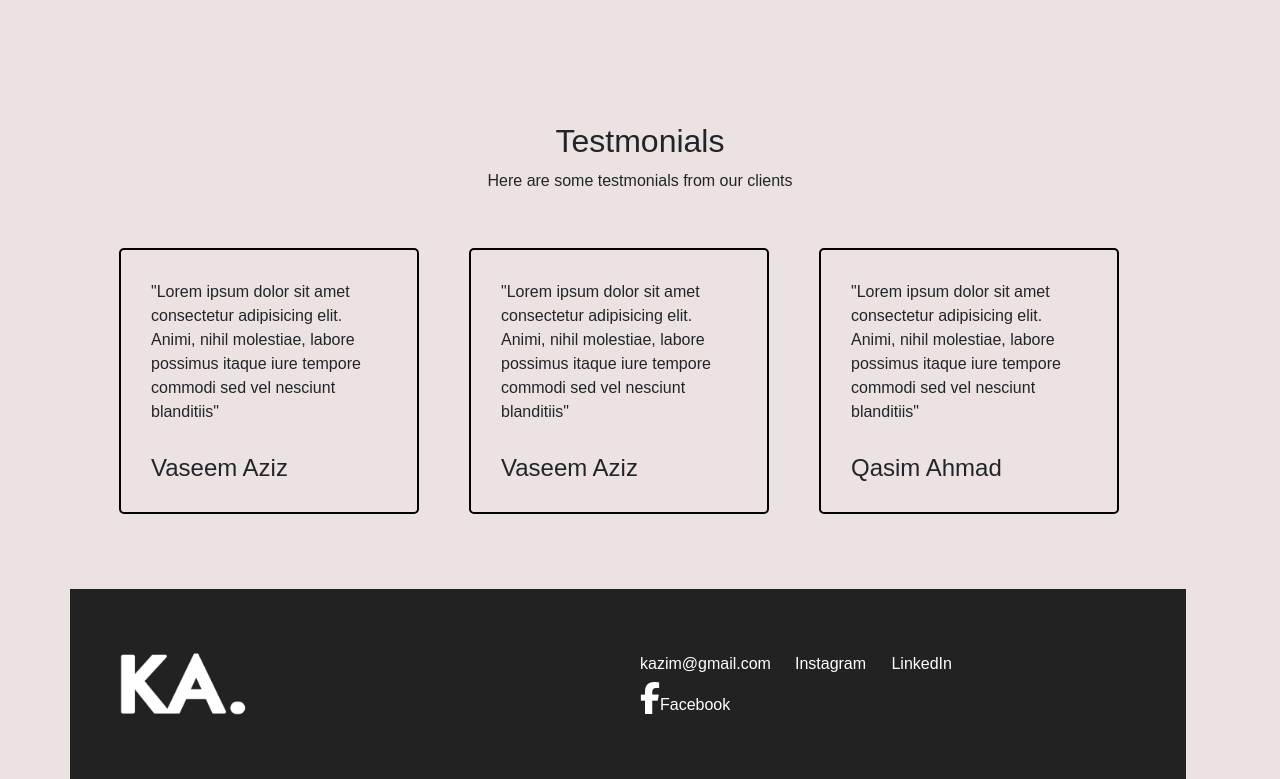
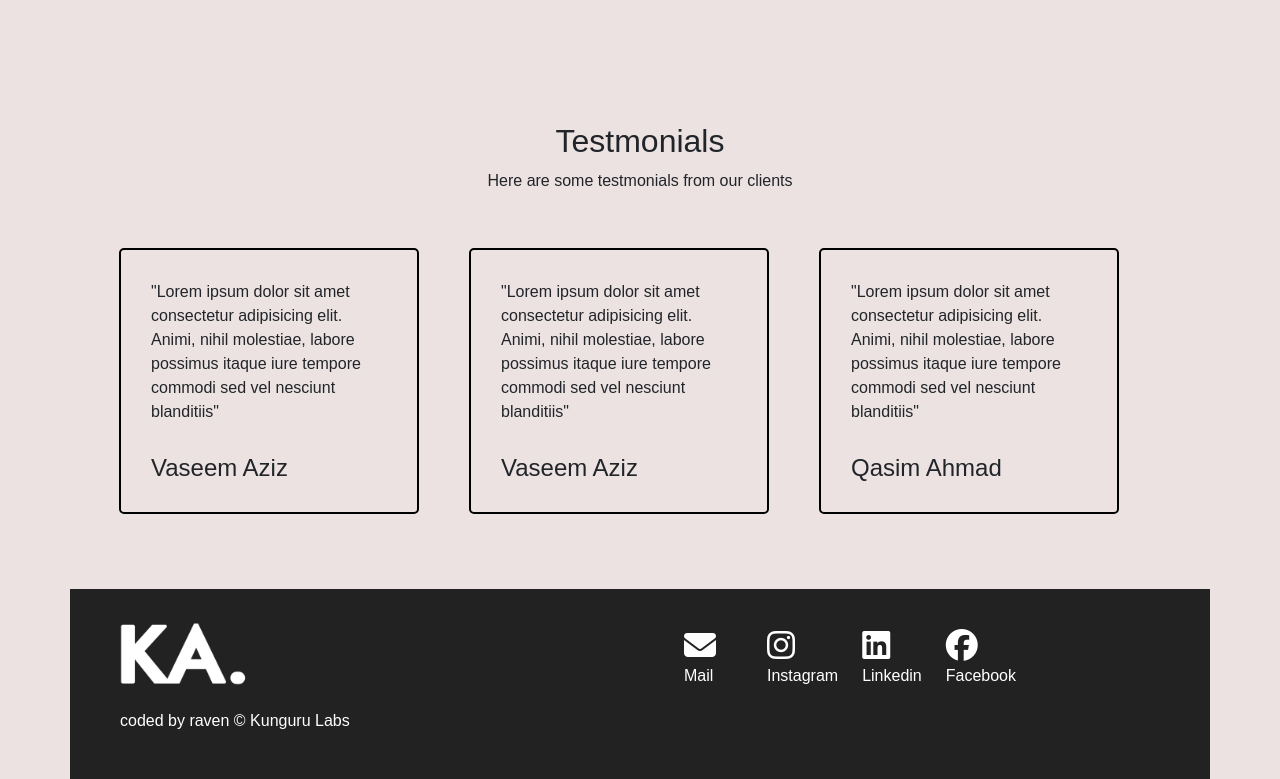
Before and after one commit to emalinjachi/kazim-website-template, a plain HTML site: page index.html in a window 1280 px wide. Shown: the part 1991-2770 px from the top of the page. Drawn offline with Linux system fonts and the light colour scheme.

Commit message:
footer fix

```diff
--- a/css/index.css
+++ b/css/index.css
@@ -9,10 +9,13 @@ body{
 
 #banner{
     margin-top: -10px;
-    background-color: #d9d9d9;
+    background-color: rgb(236, 226, 226);
     padding: 10px 50px;
+    box-shadow: 1px 1px 10px black;
 }
-
+#menu{
+    color: black;
+}
 
 
 
@@ -194,7 +197,7 @@ body{
 #footer{
 background-color: #222222;
 margin-top: 50px;
-padding: 60px 0px;
+padding: 30px 0px;
 }
 #logodown{
     margin-left: 30px;
@@ -203,11 +206,13 @@ padding: 60px 0px;
 }
 #foot-links{
     display: flex;
-    align-items: center;
+    margin-left: 20px;
 }
 #icon{
-    /* font-size: 2em;
-    margin-right: 20px; */
+
+    align-items: center;
+    margin-top: 10px;
+    margin-right: 10px;
 }
 #foot-links a{
     text-decoration: none;
@@ -218,3 +223,8 @@ padding: 60px 0px;
 .fa{
     color: white;
 }
+#copy{
+    padding-top: 20px;
+    color: white;
+    margin-left: 38px;
+}
--- a/index.html
+++ b/index.html
@@ -14,7 +14,7 @@
     <nav id="navbar" class="navbar navbar-expand-lg navbar-dark fixed-top" id="mainNav">
         <div id="banner" class="container-fluid">
             <a id="logotop" class="img-responsive" href="#home"><img src="images/ka-back.png" alt="..." width="75px" height="35px"/></a>
-            <button class="navbar-toggler" type="button" data-bs-toggle="collapse" data-bs-target="#navbarResponsive" aria-controls="navbarResponsive" aria-expanded="false" aria-label="Toggle navigation">
+            <button id="menu" class="navbar-toggler" type="button" data-bs-toggle="collapse" data-bs-target="#navbarResponsive" aria-controls="navbarResponsive" aria-expanded="false" aria-label="Toggle navigation">
                 Menu
                 <i class="fas fa-bars ms-1"></i>
             </button>
@@ -133,16 +133,17 @@
             </div>
         </div>
     </div>
-    <div id="footer" class="container-fluid row">
+    <div id="footer" class="row">
             <div id="logo" class="col-md-6">
                 <img id="logodown" class="img-responsive" src="images/white.png" alt="">
             </div>
             <div id="foot-links" class="container col-md-4 row">
-                <a class="col-sm" href="#">kazim@gmail.com</a>
-                <a class="col-sm" href="#">Instagram</a>
-                <a class="col-sm" href="#">LinkedIn</a>
-                <a class="col-sm" href="#"><i id="icon" class="fab fa-facebook-f fa-2x"></i>Facebook</a>
+                <a class="col-sm" href="#"><i id="icon" class="fa-solid fa-envelope fa-2x"></i>Mail</a>
+                <a class="col-sm" href="#"><i id="icon" class="fa-brands fa-instagram fa-2x"></i>Instagram</a>
+                <a class="col-sm" href="#"><i id="icon" class="fa-brands fa-linkedin fa-2x"></i>Linkedin</a>
+                <a class="col-sm" href="#"><i id="icon" class="fa-brands fa-facebook fa-2x"></i>Facebook</a>
             </div>
+            <p id="copy">coded by raven &copy; Kunguru Labs</p>
     </div>
 
     <script src="js/bootstrap.min.js"></script>
```
